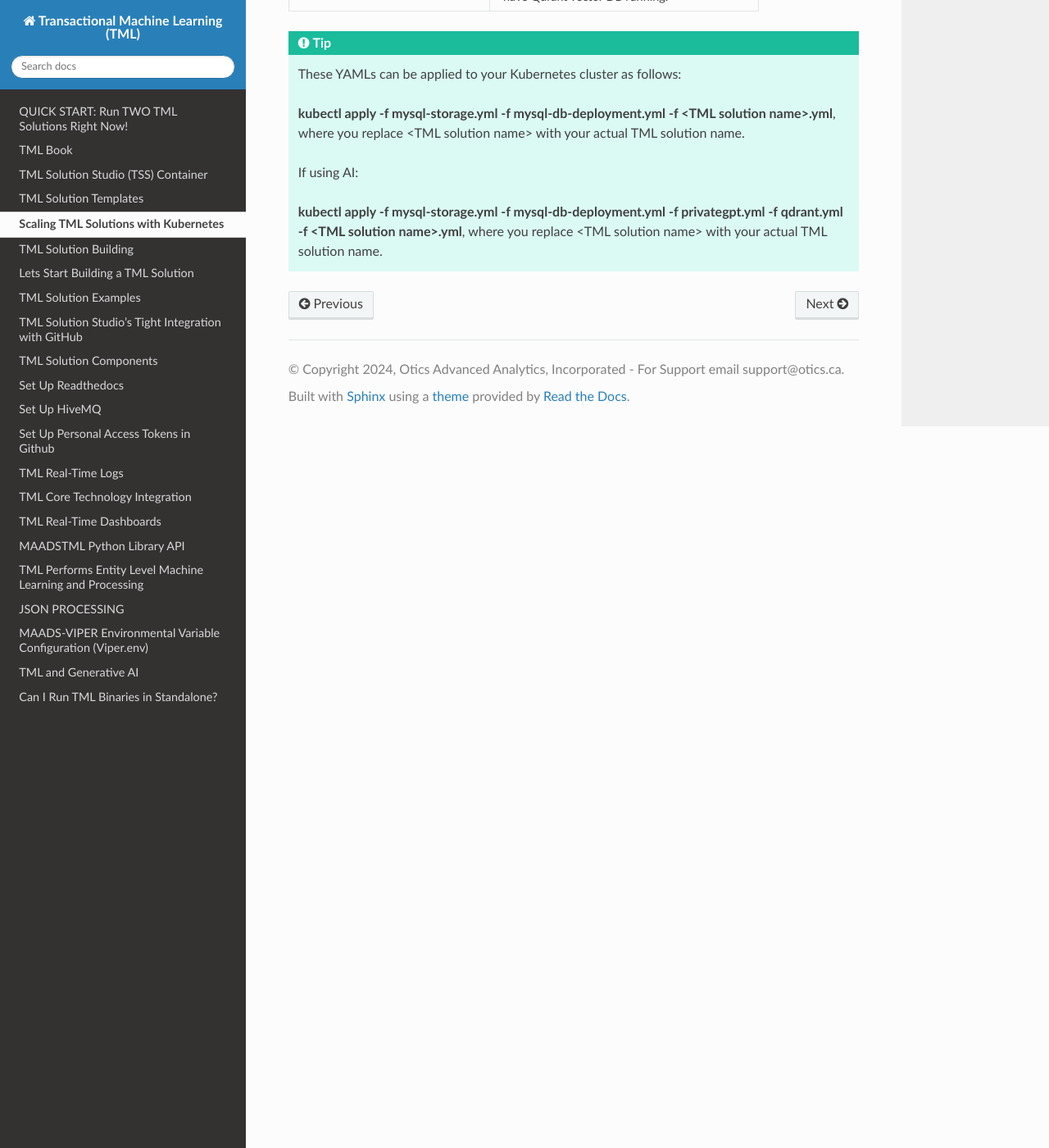
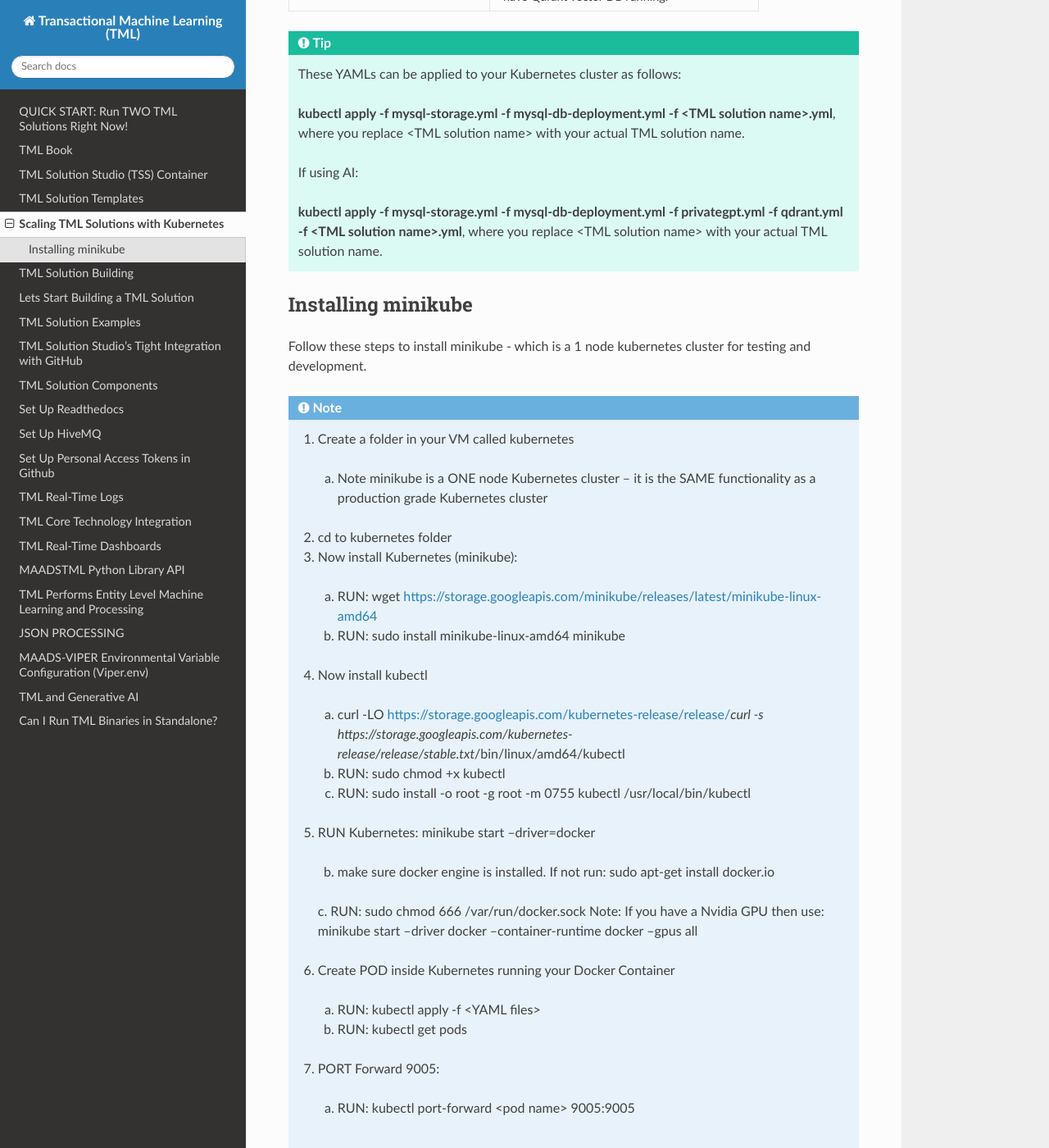
Before and after one commit to smaurice101/readthedocs, a Sphinx documentation site: the page built from docs/source/kube.rst, in a window 1280 px wide and 1400 px high, scrolled down 1615 px. Shown: the whole window at 82% size. Built offline with Sphinx 7.4.7 and the Read the Docs theme 3.1.0, drawn with Linux system fonts in a browser that asks for light colours.

Commit message:
Update kube.rst

```diff
--- a/docs/source/kube.rst
+++ b/docs/source/kube.rst
@@ -67,3 +67,34 @@
 
    **kubectl apply -f mysql-storage.yml -f mysql-db-deployment.yml -f privategpt.yml -f qdrant.yml -f <TML solution name>.yml**, where you replace <TML solution name> with your actual TML
    solution name.
+
+Installing minikube
+-------------------
+
+Follow these steps to install minikube - which is a 1 node kubernetes cluster for testing and development.
+
+.. note::
+      1.	Create a folder in your VM called kubernetes
+       a.	Note minikube is a ONE node Kubernetes cluster – it is the SAME functionality as a production grade Kubernetes cluster
+      2.	cd to kubernetes folder
+      3. Now install Kubernetes (minikube):
+       a.	RUN: wget https://storage.googleapis.com/minikube/releases/latest/minikube-linux-amd64
+       b.	RUN: sudo install minikube-linux-amd64 minikube
+
+      4.	Now install kubectl
+       a.	curl -LO https://storage.googleapis.com/kubernetes-release/release/`curl -s https://storage.googleapis.com/kubernetes-release/release/stable.txt`/bin/linux/amd64/kubectl
+       b.	RUN: sudo chmod +x kubectl
+       c.	RUN: sudo install -o root -g root -m 0755 kubectl /usr/local/bin/kubectl
+
+
+      5.	RUN Kubernetes: minikube start --driver=docker
+       b.	make sure docker engine is installed. If not run: sudo apt-get install docker.io
+       c.	RUN: sudo chmod 666 /var/run/docker.sock
+       Note: If you have a Nvidia GPU then use: minikube start --driver docker --container-runtime docker --gpus all
+
+      6.	Create POD inside Kubernetes running your Docker Container
+       a.	RUN: kubectl apply -f <YAML files>
+       b.	RUN: kubectl get pods
+
+      7.	PORT Forward 9005:
+       a.	RUN: kubectl port-forward <pod name> 9005:9005
```
